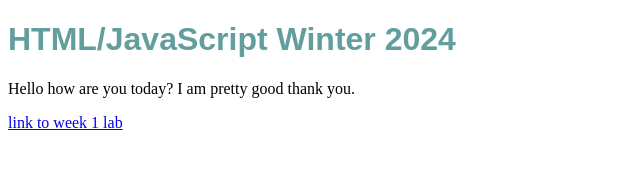
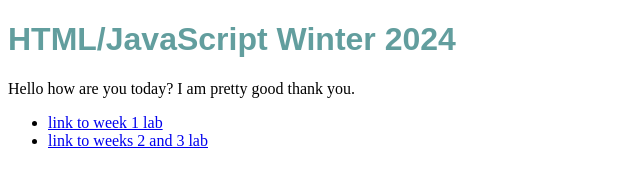
Before and after one commit to alywisher/HTML-JavaScript-Winter-2024, a plain HTML site: page index.html in a window 1280 px wide. Shown: the whole page, without its empty margins (0-640 px from the left). Drawn offline with Linux system fonts and the light colour scheme.

Commit message:
added links to dif labs

```diff
--- a/index.html
+++ b/index.html
@@ -21,6 +21,14 @@
     <body>
         <h1 style="font-family:Arial, Helvetica, sans-serif; color:rgb(98, 158, 158)">HTML/JavaScript Winter 2024</h1>
         <p>Hello how are you today? I am pretty good thank you.</p>
-        <a href="W1/indext.htm">link to week 1 lab</a>
+
+        <ul>
+            <li><a href="W1/indext.htm">link to week 1 lab</a></li>
+            <li><a href="W2and3/index.htm">link to weeks 2 and 3 lab</a></li>
+
+
+        </ul>
+
+
     </body>
 </html>
```
Also changed, not shown: W2and3/index.htm (added, +14 -0 lines).
